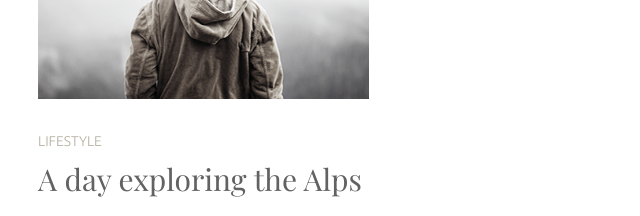
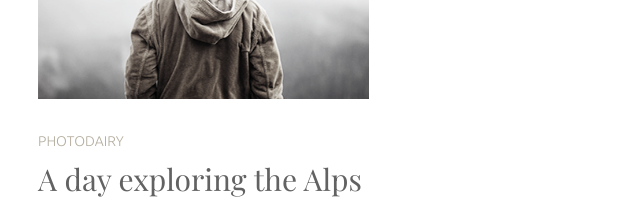
Before and after one commit to NiponSaha/psd-to-html-project_Minimo, a plain HTML site: page index.html in a window 1280 px wide. Shown: the part 1880-2096 px from the top of the page, 623-1263 px from the left. Drawn offline with Linux system fonts and the light colour scheme.

Commit message:
Update index.html

```diff
--- a/index.html
+++ b/index.html
@@ -139,7 +139,7 @@
               alt="Photodairy-right-side-blog-image"
             />
           </div>
-          <p class="c-light">Lifestyle</p>
+          <p class="c-light">Photodairy</p>
           <h2 class="c-title">A day exploring the Alps</h2>
           <p class="c-txt">
             Lorem ipsum dolor sit amet, consectetur adipisicing elit, sed do
```
